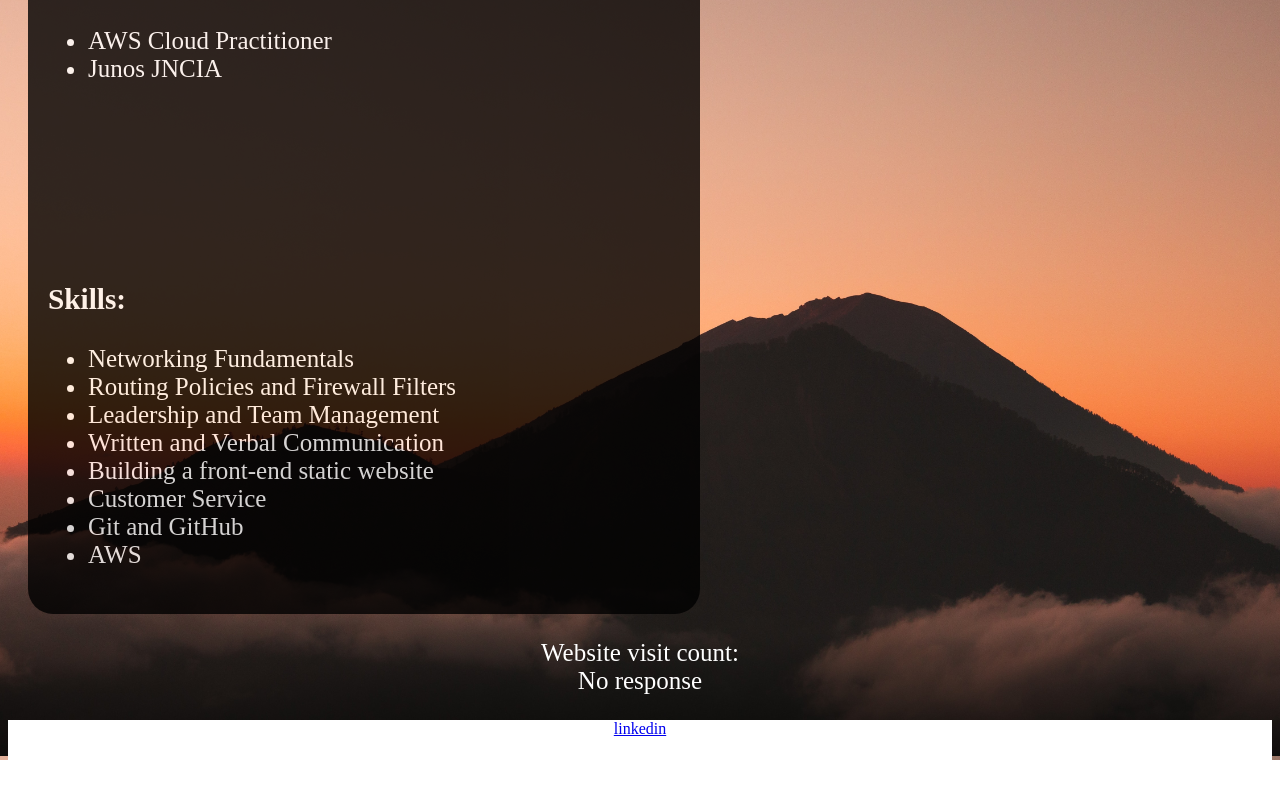
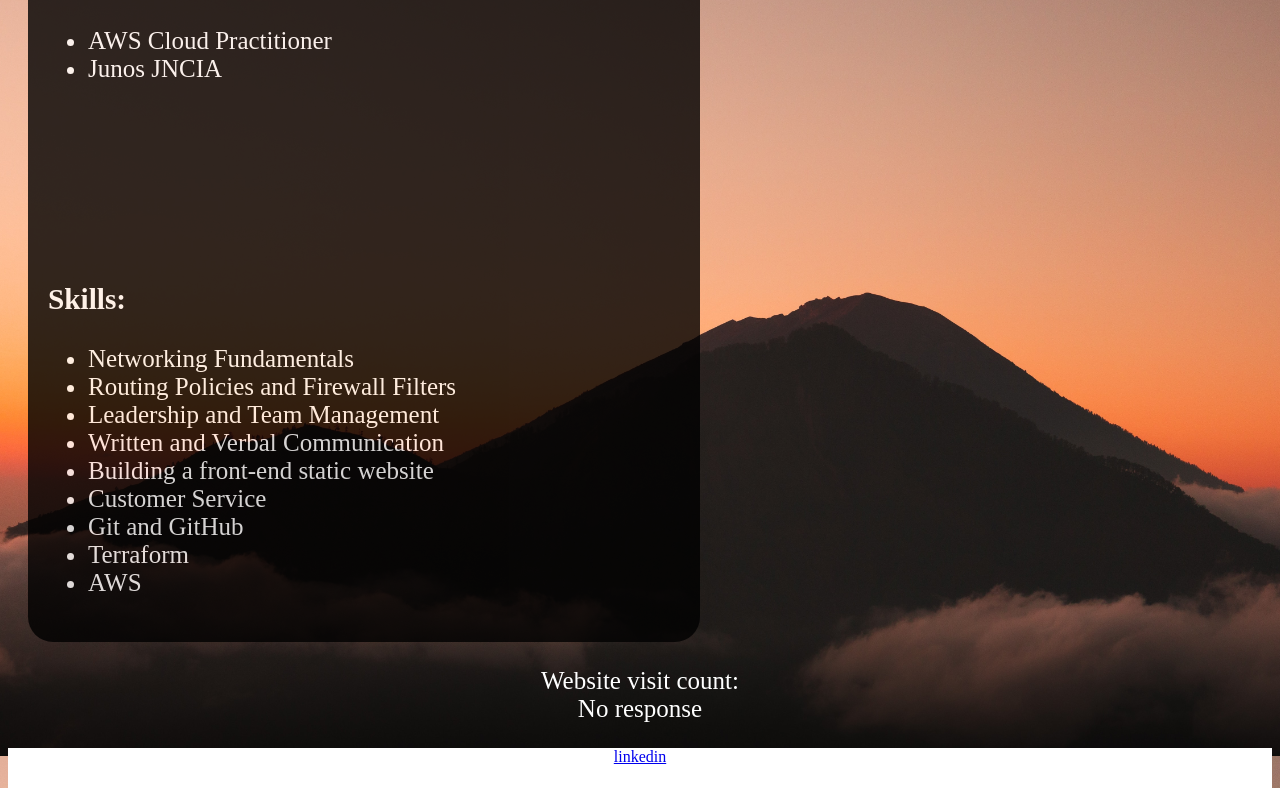
Before and after one commit to pjdanville/cloud-resume, a plain HTML site: page index.html in a window 1280 px wide. Shown: the part 844-1632 px from the top of the page. Before the commit the page ends 1604 px from the top, so only its background shows below. Drawn offline with Linux system fonts and the light colour scheme; no server answers.

```diff
--- a/index.html
+++ b/index.html
@@ -52,6 +52,7 @@
     <li>Building a front-end static website</li>
     <li>Customer Service</li>
     <li>Git and GitHub</li>
+    <li>Terraform</li>
     <li>AWS</li>
 </ul>
 
```
